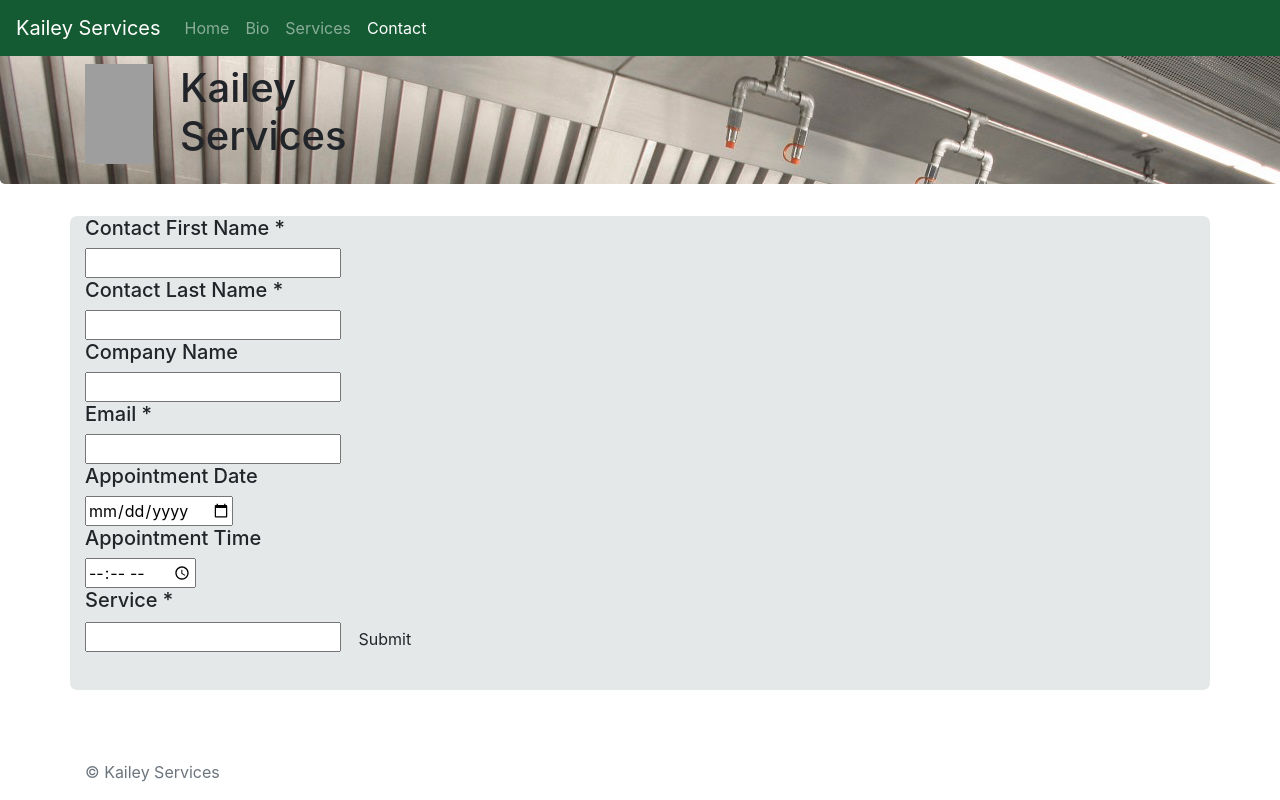
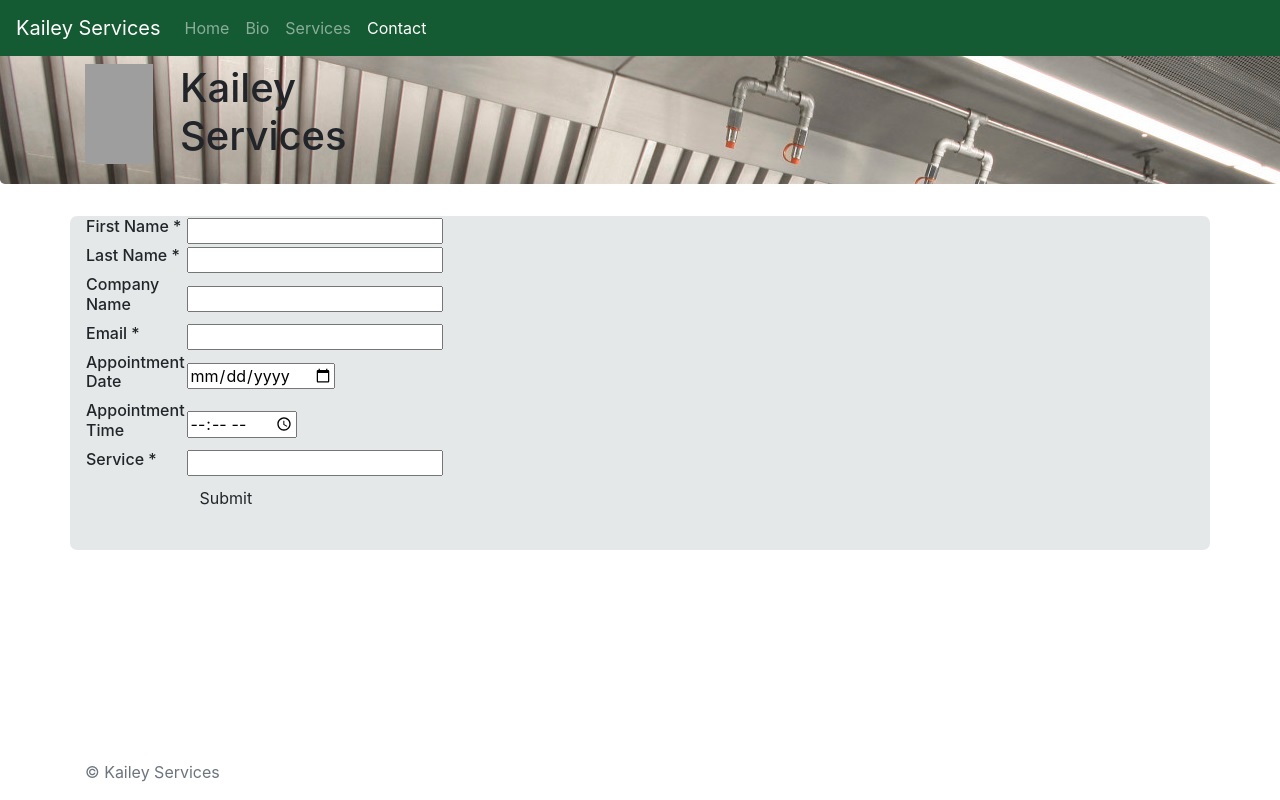
Before and after one commit to beaubatchelor/Power_Cleaning_Site, a Flask app: page /contact in a window 1280 px wide. Run offline with Flask 2, Linux system fonts and the light colour scheme; some libraries are stand-ins or nearby versions; grey boxes are pictures that could not be loaded.

Commit message:
adding contact verification and formating

```diff
--- a/app.py
+++ b/app.py
@@ -42,11 +42,14 @@ def contact_post():
     apt_time = form['aptTime']
     service_desc = form['serviceDesc']
     ts = dt.datetime.now()
-    submitted_info = Customer_site_dump(first_name=first_name, last_name=last_name, company_name=company_name, apt_date=apt_date, apt_time=apt_time, service_desc=service_desc, email_address=email_address, ts=ts)
-    data = messages.thank_you_message(first_name)
 
-    db.session.add(submitted_info)
-    db.session.commit()
+    if first_name and last_name and email_address and service_desc:
+        submitted_info = Customer_site_dump(first_name=first_name, last_name=last_name, company_name=company_name, apt_date=apt_date, apt_time=apt_time, service_desc=service_desc, email_address=email_address, ts=ts)
+        data = messages.thank_you_message(first_name)
+        db.session.add(submitted_info)
+        db.session.commit()
+    else:
+        data = messages.error_message
 
     return render_template('contact.html', form=form, data=data)
 
--- a/scripts/messages.py
+++ b/scripts/messages.py
@@ -27,6 +27,8 @@ else:
 
 blank_message = { 'message' : ''}
 
+error_message = { 'message' : 'Please make sure that required fields are populated.'}
+
 bio_message = {'busi_bio' : f'I have had a connection to the hood cleaning business my entire life. It started with my father who passed down not only his knowledge but the great sense of pride in completing even the smallest tasks perfectly. I have carried on that same attention to detail for {experiance_age_clean} years now and am grateful that I learned a skill early that has helped me provide for my family. Our company has intentionally stayed small in order to keep the quality of our work consistent, and I feel fortunate that I get to know and work with the caliber of people that I do.',\
 'fish_bio' : 'I have a second career as a fishing guide for all of the southwest rivers in Montana. I have a strong bond with the state I call home and am reminded of it every day I am out on the water.',\
 'fam_bio' : f'When I am not working I spend most of my free time with my beautiful wife Ashley and my 3 amazing children Olivia ({olivia_age_clean}), Bennett ({bennett_age_clean}), and Declan ({declan_age_clean}). Olivia raised her second hog for 4-h this year and is planning her third, Bennett is currently interested in all manner of sports and is dynamite on the soccer field, and Baby Declan’s stoicism continues to teach us how the world is meant to be experienced, lessons I pay for in diaper changes and lack of sleep. My wife has her bachelors in human performance from UMW and is a runner, hiker, yogi, and an everlasting support system for the entire family.'}
--- a/static/css/styles.css
+++ b/static/css/styles.css
@@ -5,7 +5,10 @@ nav {
     background-color: #145A32
 }
 
-
+.contact-info {
+    margin: 5%;
+    font-size: medium;
+}
 .img-size {
     max-width: 100%;
     height: auto;
--- a/tables.py
+++ b/tables.py
@@ -1,9 +1,9 @@
 from __init__ import app
 from flask import Flask
 from flask_sqlalchemy import SQLAlchemy
-# from config_local import (sql_url)
+from config_local import (sql_url)
 from datetime import datetime
-from config import (sql_url)
+# from config import (sql_url)
 
 
 app.config['SQLALCHEMY_DATABASE_URI'] = f'{sql_url}'
--- a/templates/contact.html
+++ b/templates/contact.html
@@ -45,36 +45,53 @@
 
       <div class="container page-meat">
         <div class="row">
-          <div class="col">
+          <div class="col-4">
             <form method="POST">
-              <h5>Contact First Name *</h5>
-              <input type="text" name="firstName">
-              <h5>Contact Last Name *</h5>
-              <input type="text" name="lastName">
-              <h5>Company Name</h5>
-              <input type="text" name="companyName">
-              <h5>Email *</h5>
-              <input type="text" name="emailAddress">
-              <h5>Appointment Date</h5>
-              <input type="date" name="aptDate">
-              <h5>Appointment Time</h5>
-              <input type="time" name="aptTime">
-              <h5>Service *</h5>
-              <input type="text" name="serviceDesc">
-              <button class="btn" type="submit">Submit</button>
+              <table>
+                <tr class="contact-info">
+                  <td><h5 style="font-size: medium;">First Name *</h5></td>
+                  <td><input type="text" name="firstName"></td>
+                </tr>
+                <tr class="contact-info">
+                  <td><h5 style="font-size: medium;">Last Name *</h5></td>
+                  <td><input type="text" name="lastName"></td>
+                </tr>
+                <tr class="contact-info">
+                  <td><h5 style="font-size: medium;">Company Name</h5></td>
+                  <td><input type="text" name="companyName"></td>
+                </tr>
+                <tr class="contact-info">
+                  <td><h5 style="font-size: medium;">Email *</h5></td>
+                  <td><input type="text" name="emailAddress"></td>
+                </tr>
+                <tr class="contact-info">
+                  <td><h5 style="font-size: medium;">Appointment Date</h5></td>
+                  <td><input type="date" name="aptDate"></td>
+                </tr>
+                <tr class="contact-info">
+                  <td><h5 style="font-size: medium;">Appointment Time</h5></td>
+                  <td><input type="time" name="aptTime"></td>
+                </tr>
+                <tr class="contact-info">
+                  <td><h5 style="font-size: medium;">Service *</h5></td>
+                  <td><input type="text" name="serviceDesc"></td>
+                </tr>
+                <tr class="contact-info">
+                  <td><p></p></td>
+                  <td><button class="btn" type="submit">Submit</button></td>
+                </tr>
+              </table>
             </form>
           </div>
-          <div class="col"></div>
-          <div class="col"></div>
+          <div class="col-8"></div>
         </div>
         <div class="row">
-          <div class="col">
+          <div class="col-4">
             {% if data %}
             <p>{{ data.message }}</p>
             {% endif %}
           </div>
-          <div class="col"></div>
-          <div class="col"></div>
+          <div class="col-8"></div>
         </div>
       </div>
 
```
